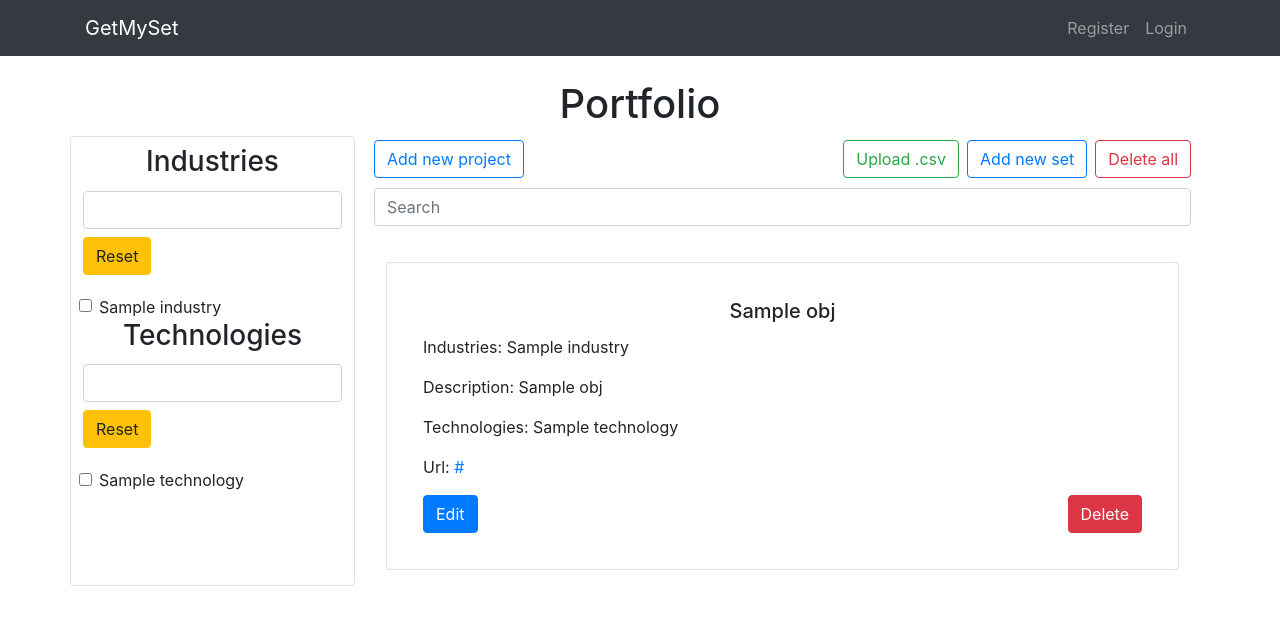
After one commit to SergioIvashyn/GetMySet, a Django app: template apps/project/templates/project/projects.html in a window 1280 px wide. The commit adds this page. Shown: the top 625 px of the page. Run offline with Django 3.2, Linux system fonts and the light colour scheme; tables that the repository leaves empty hold one stand-in row (values such as "Sample post"); the template is opened without the code that fills it: values that come from a table or form of the project are taken from there, most other values are stand-ins (such as "Sample title", 1, 10 or a date in 2020); some libraries are stand-ins or nearby versions.

Commit message:
Set up mark up pages for project page

```diff
--- a/apps/core/templates/index.html
+++ b/apps/core/templates/index.html
@@ -11,6 +11,8 @@
 
 {% endif %}
 
-<h1>Hello, World!</h1>
-
+<h1>Home</h1>
+<p>GetMySet is the bridge between Customer,
+who is looking for a reliable partner for their project and
+reputable Vendor, who provides the best Services.</p>
 {% endblock %}
--- a/apps/industry/models.py
+++ b/apps/industry/models.py
@@ -3,8 +3,14 @@ from django.db import models
 # Create your models here.
 
 
+class IndustryManager(models.Manager):
+    pass
+
+
 class Industry(models.Model):
     name = models.CharField(max_length=100, unique=True)
 
+    objects = IndustryManager()
+
     def __str__(self):
         return f'{self.id}-{self.name}'
--- /dev/null
+++ b/apps/project/templates/project/projects.html
@@ -0,0 +1,94 @@
+{% extends "base.html" %}
+
+{% block content %}
+
+<h1 class="text-center">Portfolio</h1>
+<div class="row">
+    <div class="col-sm-3  border rounded p-2 col-xs-12">
+    <h3 class="text-center">Industries</h3>
+        <div class="form-group p-1">
+            <input type="email" class="form-control" id="search_industry" />
+            <button type="button" class="btn btn-warning mt-2">Reset</button>
+        </div>
+        {% for industry in industries  %}
+            <div class="form-check">
+              <input class="form-check-input" type="checkbox" name="industry"
+                     value="{{ industry.name }}" id="flexCheckChecked" >
+              <label class="form-check-label" for="flexCheckChecked">
+                 {{ industry.name }}
+              </label>
+            </div>
+        {% endfor %}
+        <h3 class="text-center">Technologies</h3>
+        <div class="form-group p-1">
+            <input type="email" class="form-control" id="search_technology" />
+            <button type="button" class="btn btn-warning mt-2">Reset</button>
+        </div>
+        {% for technology in technologies  %}
+            <div class="form-check">
+              <input class="form-check-input" type="checkbox" name="technology"
+                     value="{{technology.name}}" id="flexCheckChecked" >
+              <label class="form-check-label" for="flexCheckChecked">
+                 {{ technology.name }}
+              </label>
+            </div>
+
+        {% endfor %}
+    </div>
+    <div class="col-sm-9 col-xs-12">
+        <div class="w-100">
+            <button class="btn btn-outline-primary float-md-left m-1">Add new project</button>
+            <button class="btn btn-outline-danger float-md-right m-1">Delete all</button>
+            <button class="btn btn-outline-primary float-md-right m-1">Add new set</button>
+            <button class="btn btn-outline-success float-md-right m-1">Upload .csv</button>
+        </div>
+        <div class="form-group p-1 mt-5">
+            <input type="email" class="form-control" id="search"  placeholder="Search"/>
+        </div>
+        <div class="row">
+            {% for obj in qs %}
+                <div class="col-12">
+                    <div class="card p-3 m-3">
+                        <div class="card-body">
+                            <h5 class="card-title text-center">{{ obj.name }}</h5>
+                            <p class="card-text">Industries: {% for industry in obj.industries.all %}
+                                {{ industry.name }}{% if not forloop.last %}, {% endif %}
+                            {% endfor %}</p>
+                            <p class="card-text">Description: {{ obj.name }}</p>
+                            <p>Technologies:
+                                {% for technology in obj.technologies.all %}
+                                    {{ technology.name }}{% if not forloop.last %}, {% endif %}
+                                {% endfor %}</p>
+                            <p class="card-text">Url: <a href="{{ obj.url }}">{{ obj.url }}</a></p>
+                            <button class="btn btn-primary">Edit</button>
+                            <button class="btn btn-danger float-right">Delete</button>
+                        </div>
+                    </div>
+                </div>
+            {% endfor %}
+        </div>
+    </div>
+{% if users.has_other_pages %}
+  <ul class="pagination">
+    {% if users.has_previous %}
+      <li><a href="?page={{ users.previous_page_number }}">&laquo;</a></li>
+    {% else %}
+      <li class="disabled"><span>&laquo;</span></li>
+    {% endif %}
+    {% for i in users.paginator.page_range %}
+      {% if users.number == i %}
+        <li class="active"><span>{{ i }} <span class="sr-only">(current)</span></span></li>
+      {% else %}
+        <li><a href="?page={{ i }}">{{ i }}</a></li>
+      {% endif %}
+    {% endfor %}
+    {% if users.has_next %}
+      <li><a href="?page={{ users.next_page_number }}">&raquo;</a></li>
+    {% else %}
+      <li class="disabled"><span>&raquo;</span></li>
+    {% endif %}
+  </ul>
+{% endif %}
+</div>
+
+{% endblock %}
--- a/apps/project_set/models.py
+++ b/apps/project_set/models.py
@@ -1,6 +1,4 @@
 from django.db import models
-
-
 # Create your models here.
 from apps.project.models import Project
 from apps.set.models import Set
--- a/demo/settings/base.py
+++ b/demo/settings/base.py
@@ -18,6 +18,7 @@ ALLOWED_HOSTS = []
 # Application definition
 
 INSTALLED_APPS = [
+    'suit',
     'django.contrib.admin',
     'django.contrib.auth',
     'django.contrib.contenttypes',
--- a/demo/templates/_header.html
+++ b/demo/templates/_header.html
@@ -1,19 +1,32 @@
-<nav class="navbar sticky-top navbar-expand-lg navbar-light bg-light">
+<nav class="navbar sticky-top navbar-expand-lg navbar-dark bg-dark">
     <div class="container">
-  <a class="navbar-brand" href="#">Demo project</a>
+  <a class="navbar-brand" href="{% url 'index' %}">GetMySet</a>
   <button class="navbar-toggler" type="button" data-toggle="collapse" data-target="#navbarNav" aria-controls="navbarNav" aria-expanded="false" aria-label="Toggle navigation">
     <span class="navbar-toggler-icon"></span>
   </button>
   <div class="collapse navbar-collapse d-lg-flex justify-content-lg-between" id="navbarNav">
     <ul class="navbar-nav">
-      <li class="nav-item active">
-        <a class="nav-link" href="{% url 'index' %}">Home <span class="sr-only">(current)</span></a>
-      </li>
+        {% if request.user.is_authenticated %}
+            <li class="nav-item active">
+                <a class="nav-link" href="{% url 'private_projects' %}">Private</a>
+            </li>
+            <li class="nav-item active">
+                <a class="nav-link" href="{% url 'public_projects' %}">Public</a>
+            </li>
+            <li class="nav-item active">
+                <a class="nav-link" href="">My Set</a>
+            </li>
+        {% endif %}
     </ul>
     <ul class="navbar-nav">
         {% if request.user.is_authenticated %}
+            {% if request.user.is_superuser %}
+                <li class="nav-item">
+                    <a class="nav-link" href="/admin/">Admin Console</a>
+                </li>
+            {% endif %}
             <li class="nav-item">
-                <a class="nav-link" href="{% url 'personal_information' %}">Account {{ request.user.name }}</a>
+                <a class="nav-link" href="{% url 'personal_information' %}">Hello, {{ request.user.name }}</a>
             </li>
             <li class="nav-item">
                 <a class="nav-link" href="{% url 'logout' %}">Logout</a>
--- a/demo/templates/base.html
+++ b/demo/templates/base.html
@@ -13,7 +13,7 @@
     <body>
         {% include "_header.html" %}
         {% block base_content %}
-        <div class="container mt-4">
+        <div class="container mt-4 base">
             {% block content %}{% endblock %}
         </div>
         {% endblock %}
--- a/demo/urls.py
+++ b/demo/urls.py
@@ -9,6 +9,7 @@ urlpatterns = [
     path('admin/', admin.site.urls),
     path('', include('apps.core.urls')),
     path('', include('apps.accounts.urls')),
+    path('', include('apps.project.urls')),
     # path('select2/', include('django_select2.urls')),
     path('social-auth/', include('social_django.urls', namespace="social")),
     path('robots.txt', TemplateView.as_view(template_name='robots.txt', content_type='text/plain')),
--- a/requirements.txt
+++ b/requirements.txt
@@ -43,4 +43,5 @@ vine==1.3.0
 wcwidth==0.1.8
 wrapt==1.12.0
 zipp==3.0.0
+https://github.com/darklow/django-suit/tarball/v2
 social-auth-app-django==4.0.0
```
Also changed, not shown: apps/project/models.py (+17 -0 lines), apps/project/urls.py (added, +7 -0 lines), apps/project/views.py (+29 -0 lines).
